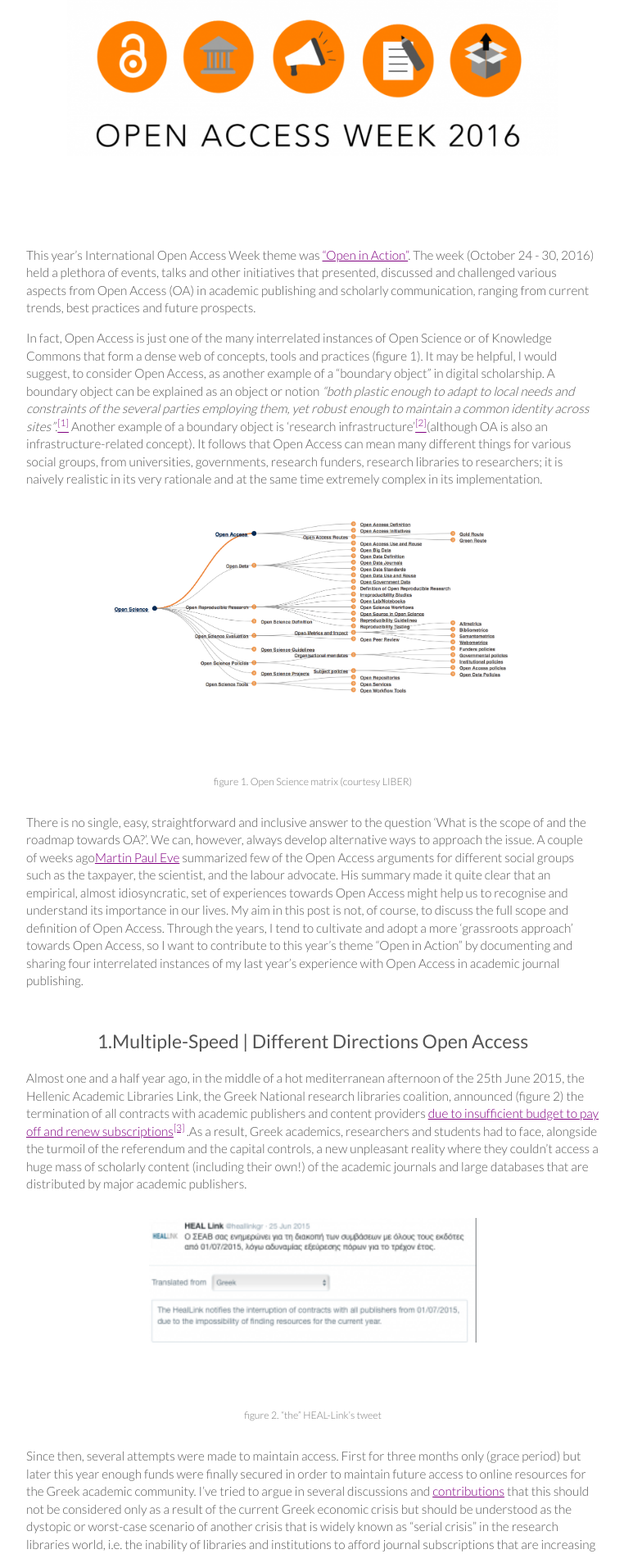
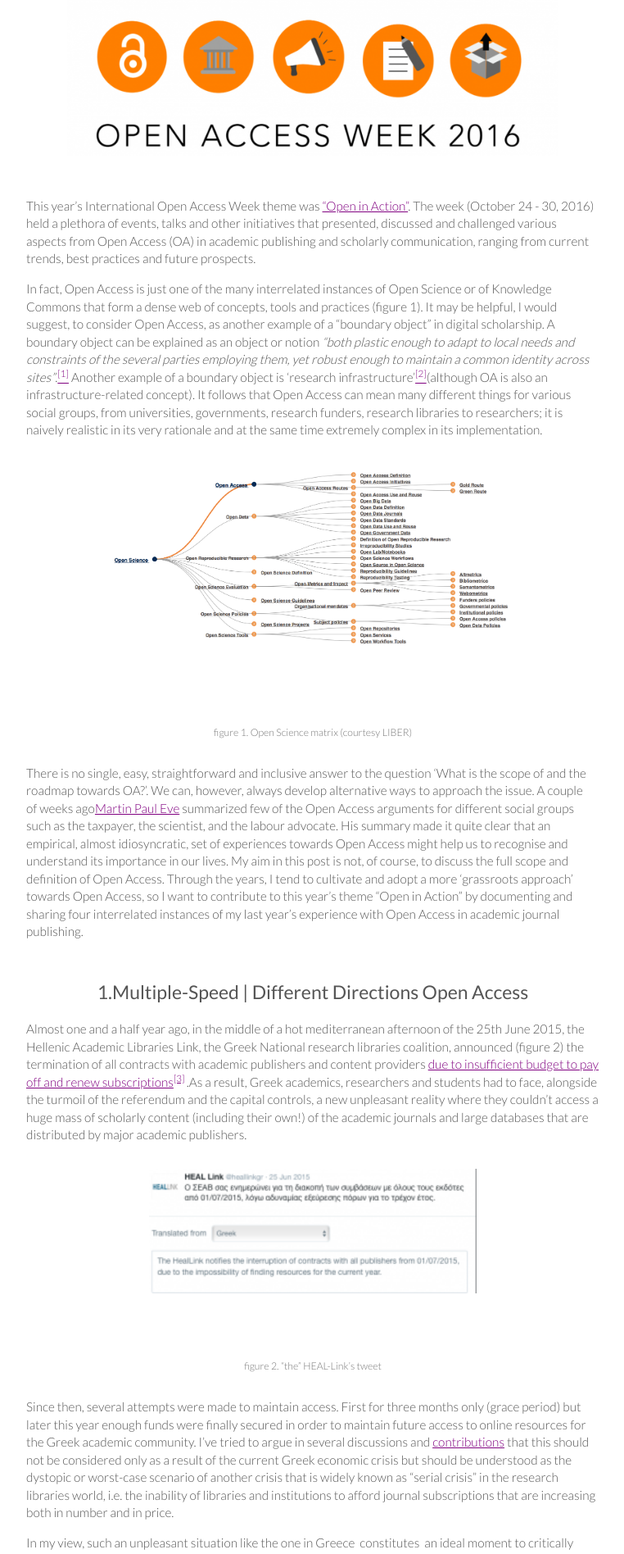
Before and after one commit to amsichani/amsichani.github.io, a Jekyll site: the page built from _posts/2016-11-29-oa-in-action.md, in a window 1280 px wide. Shown: the part 376-2272 px from the top of the page at 82% size, without its empty margins (258-1020 px from the left). Built offline with Jekyll 4.4.1, drawn with Linux system fonts in a browser that asks for light colours; nearby versions of some CDN libraries.

Commit message:
Update 2016-11-29-oa-in-action.md

```diff
--- a/_posts/2016-11-29-oa-in-action.md
+++ b/_posts/2016-11-29-oa-in-action.md
@@ -4,7 +4,7 @@ layout: post
 categories: posts
 ---
 <figure><a href="../images/OpenAction.png">
-        <img src="../images/OpenAction.png" width="600px" style="margin-bottom: 80px" alt=""/></a></figure>
+        <img src="../images/OpenAction.png" width="600px" style="margin-bottom: 20px" alt=""/></a></figure>
 
 This year’s International Open Access Week theme was <a href="http://www.action.openaccessweek.org">"Open in Action"</a>. The week (October 24 - 30, 2016) held a plethora of events, talks and other initiatives that presented, discussed and challenged various aspects from Open Access (OA) in academic publishing and scholarly communication, ranging from current trends, best practices and future prospects.
 
```
